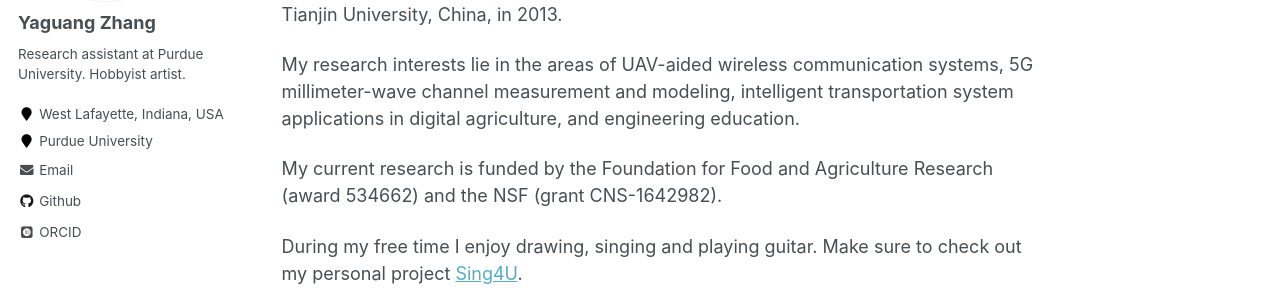
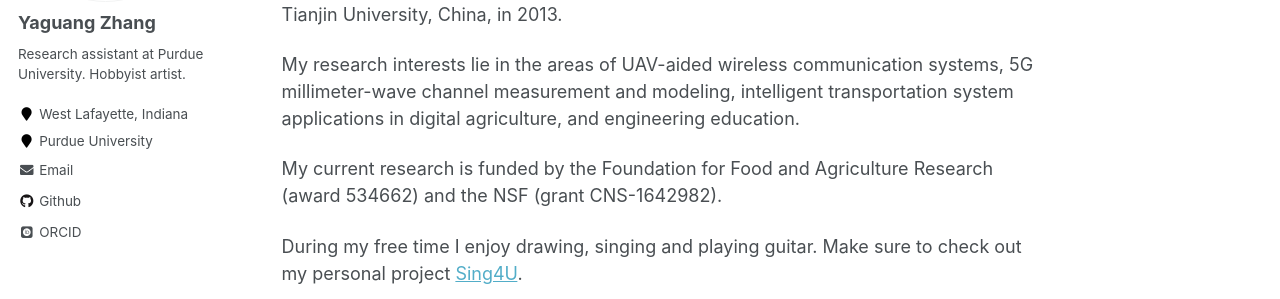
Before and after one commit to YaguangZhang/yaguangzhang.github.io, a Jekyll site: the page built from _pages/about.md, in a window 1280 px wide. Shown: the part 291-590 px from the top of the page. Built offline with Jekyll 4.4.1, drawn with Linux system fonts in a browser that asks for light colours; some web fonts are replaced.

Commit message:
Shorten address to avoid overlapping on smaller screens.

```diff
--- a/_config.yml
+++ b/_config.yml
@@ -89,7 +89,7 @@ author:
   name             : "Yaguang Zhang"
   avatar           : "profile.png"
   bio              : "Research assistant at Purdue University. Hobbyist artist."
-  location         : "West Lafayette, Indiana, USA"
+  location         : "West Lafayette, Indiana"
   employer         : "Purdue University"
   pubmed           : # example: "https://www.ncbi.nlm.nih.gov/pubmed/?term=john+snow"
   googlescholar    : # example: "http://yourfullgooglescholarurl.com"
```
